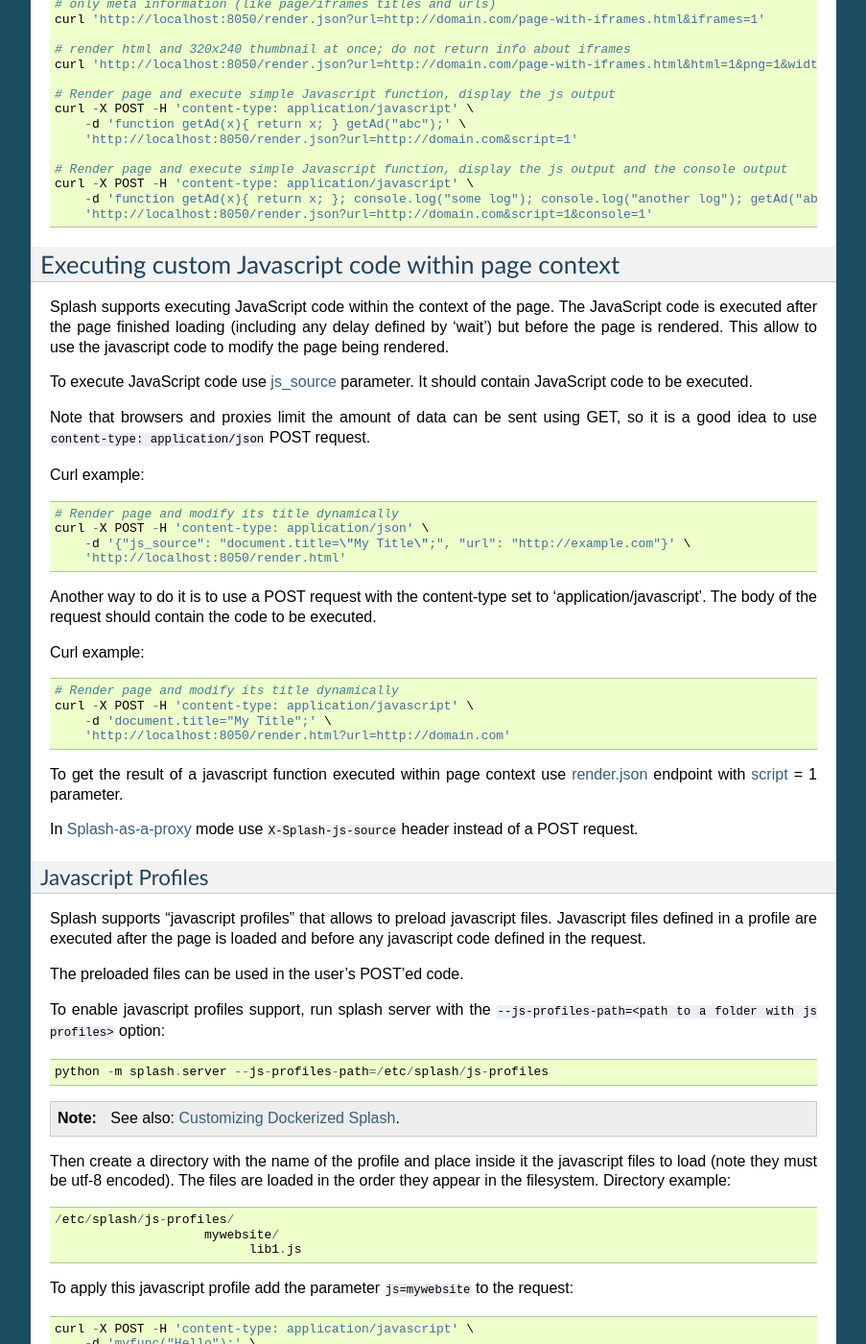
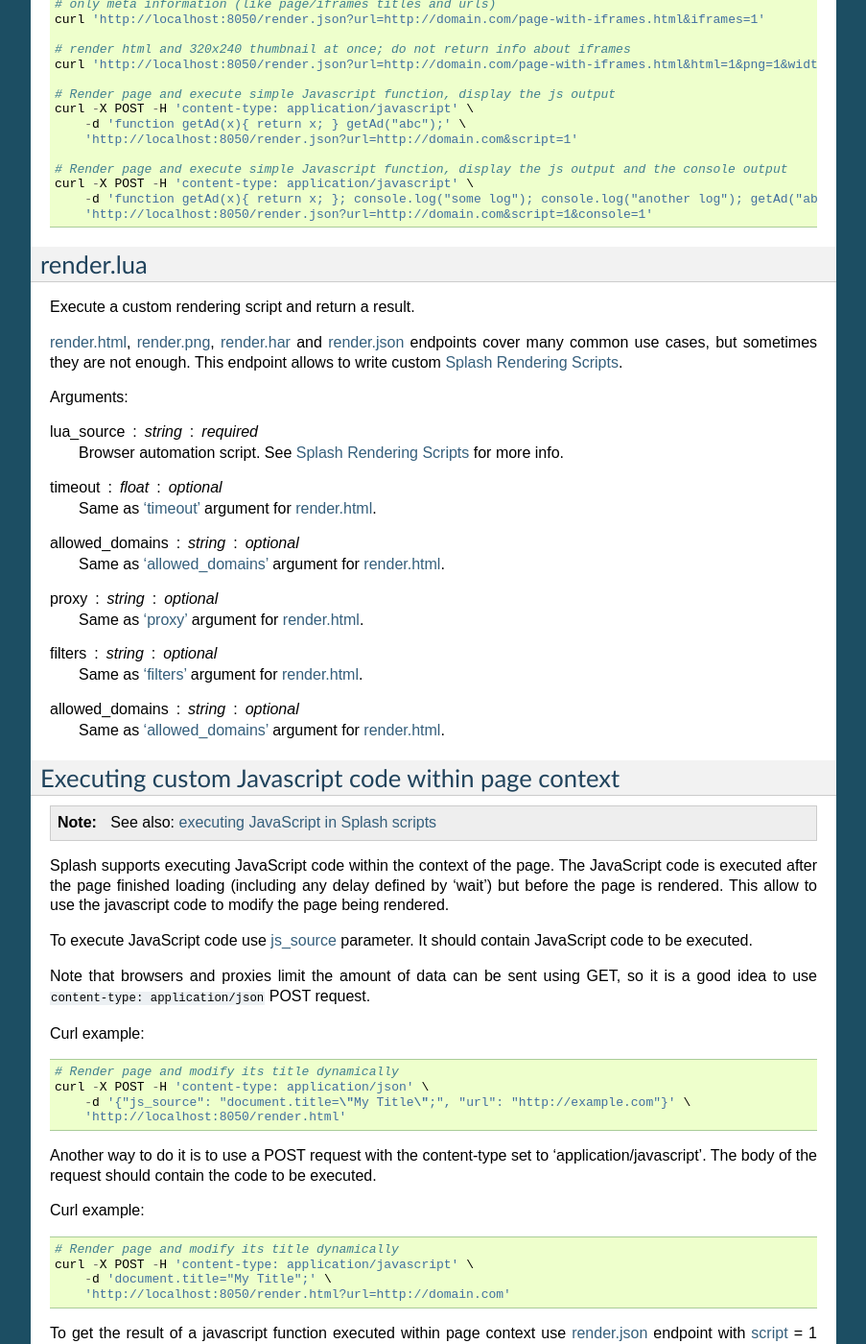
Before and after one commit to scrapinghub/splash, a Sphinx documentation site: the page built from docs/api.rst, in a window 1280 px wide and 1400 px high, scrolled down 5378 px. Shown: the whole window at 96% size, without its empty margins (198-1101 px from the left). Built offline with Sphinx 7.4.7, drawn with Linux system fonts in a browser that asks for light colours; some of the changed text lies outside the part shown.

Commit message:
DOC some docs for scripting

```diff
--- a/docs/api.rst
+++ b/docs/api.rst
@@ -8,9 +8,10 @@
 POSTed with ``Content-Type: application/json`` header.
 
 The most versatile endpoint that provides all Splash features
-is :ref:`render.json`. Other endpoints may be easier to use in specific
+is :ref:`render.lua`. Other endpoints may be easier to use in specific
 cases - for example, :ref:`render.png` returns a screenshot in PNG format
-that can be used as `img src` without any further processing.
+that can be used as `img src` without any further processing, and
+:ref:`render.json` is convenient if you don't need to interact with a page.
 
 The following endpoints are supported:
 
@@ -387,10 +388,47 @@
         'http://localhost:8050/render.json?url=http://domain.com&script=1&console=1'
 
 
+.. _render.lua:
+
+render.lua
+----------
+
+Execute a custom rendering script and return a result.
+
+:ref:`render.html`, :ref:`render.png`, :ref:`render.har` and :ref:`render.json`
+endpoints cover many common use cases, but sometimes they are not enough.
+This endpoint allows to write custom :ref:`scripts`.
+
+Arguments:
+
+.. _arg-lua-source:
+
+lua_source : string : required
+  Browser automation script. See :ref:`scripts` for more info.
+
+timeout : float : optional
+  Same as :ref:`'timeout' <arg-timeout>` argument for `render.html`_.
+
+allowed_domains : string : optional
+  Same as :ref:`'allowed_domains' <arg-allowed-domains>` argument for `render.html`_.
+
+proxy : string : optional
+  Same as :ref:`'proxy' <arg-proxy>` argument for `render.html`_.
+
+filters : string : optional
+  Same as :ref:`'filters' <arg-filters>` argument for `render.html`_.
+
+allowed_domains : string : optional
+  Same as :ref:`'allowed_domains' <arg-allowed-domains>` argument for `render.html`_.
+
 .. _execute javascript:
 
 Executing custom Javascript code within page context
 ----------------------------------------------------
+
+.. note::
+
+    See also: :ref:`executing JavaScript in Splash scripts <splash-runjs>`
 
 Splash supports executing JavaScript code within the context of the page.
 The JavaScript code is executed after the page finished loading (including
--- a/docs/index.rst
+++ b/docs/index.rst
@@ -23,5 +23,6 @@
 
    install
    api
+   scripting
    development
    changes
```
Also changed, not shown: docs/scripting.rst (added, +188 -0 lines).
